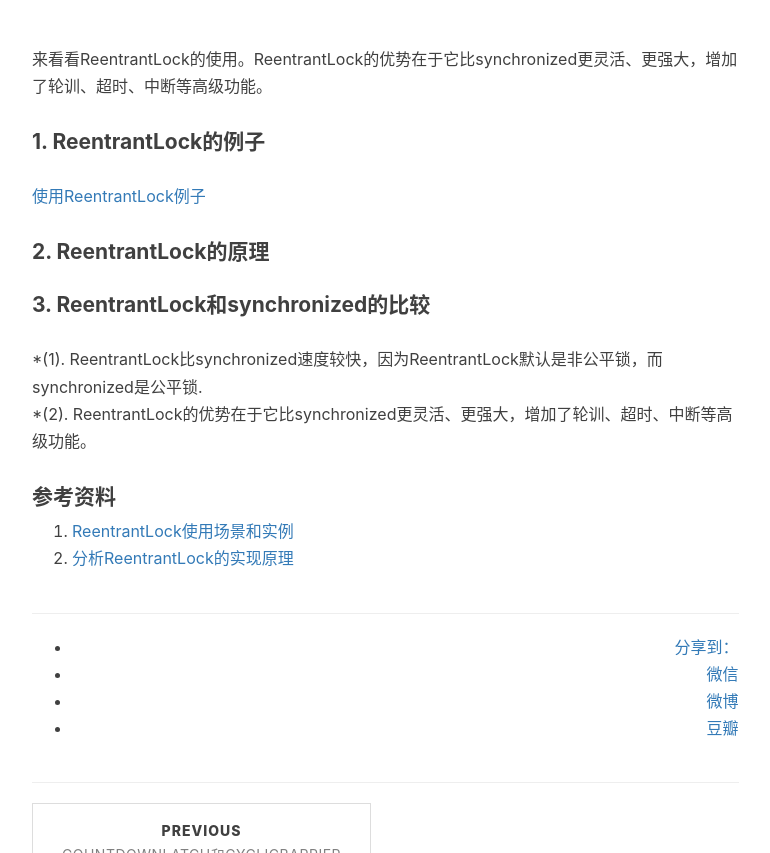
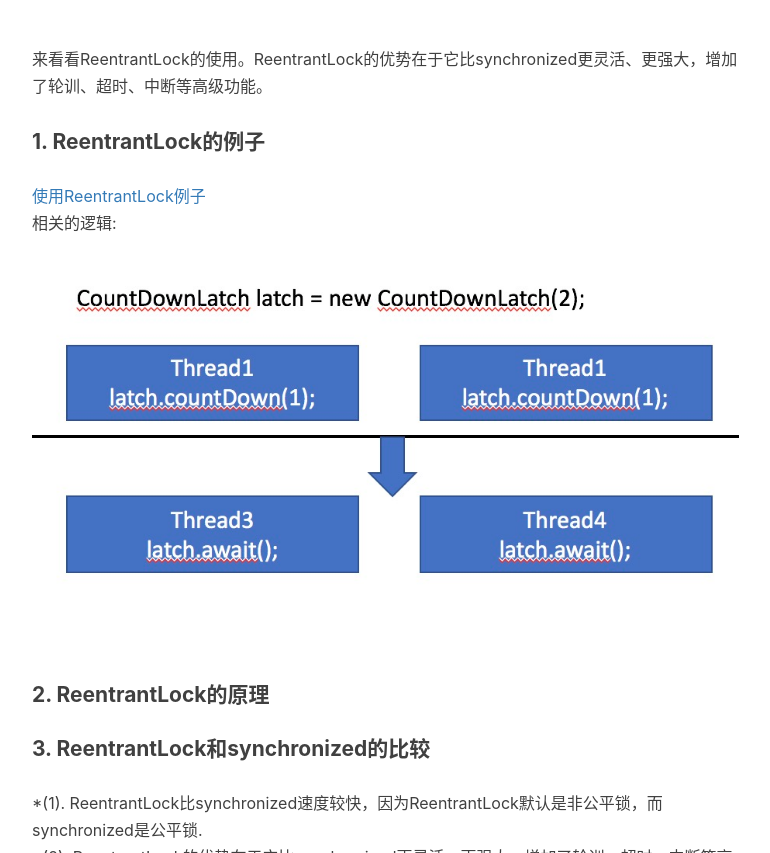
Before and after one commit to baiscjava/basicjava.github.io, a Jekyll site: the page built from _posts/2017-06-26-ReentrantLock的使用.md, in a window 1280 px wide and 900 px high, scrolled down 414 px, cut to the strip 47-900 px from the top of the window. Shown: the whole strip, without its empty margins (233-1003 px from the left). Built offline with Jekyll 4.4.1, drawn with Linux system fonts in a browser that asks for light colours; nearby versions of some CDN libraries; comment, search, counter and statistics services are not loaded.

Commit message:
Update 2017-06-26-ReentrantLock的使用.md

```diff
--- a/_posts/2017-06-26-ReentrantLock的使用.md
+++ b/_posts/2017-06-26-ReentrantLock的使用.md
@@ -12,6 +12,9 @@ tags:
 
 #### 1. ReentrantLock的例子
 [使用ReentrantLock例子](https://github.com/yinhaomin/common-test/tree/master/common-test-service/src/main/java/com/baidu/common/test/service/cocurrency)<br>
+相关的逻辑:<br>
+![gras](/images/aqs/CountDownLatch_usage.jpeg)<br>
+
 
 #### 2. ReentrantLock的原理
 
```
